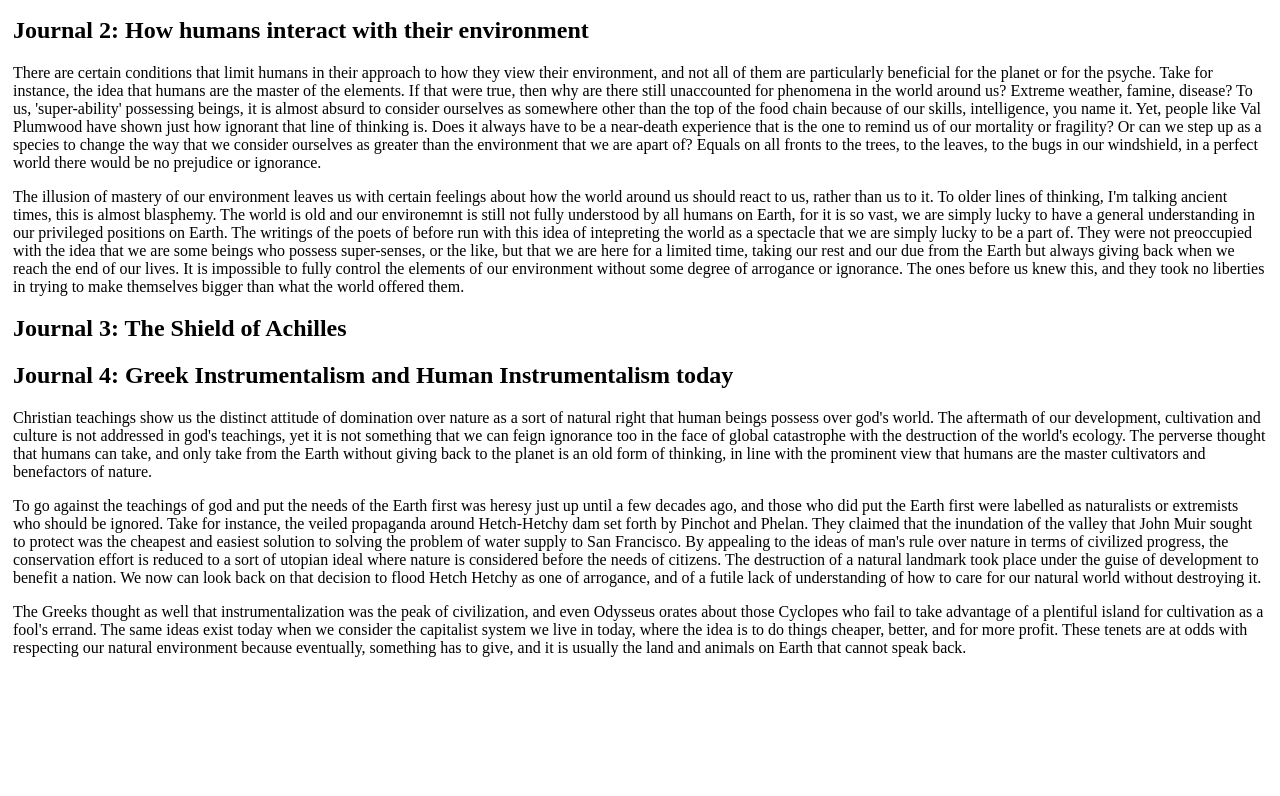
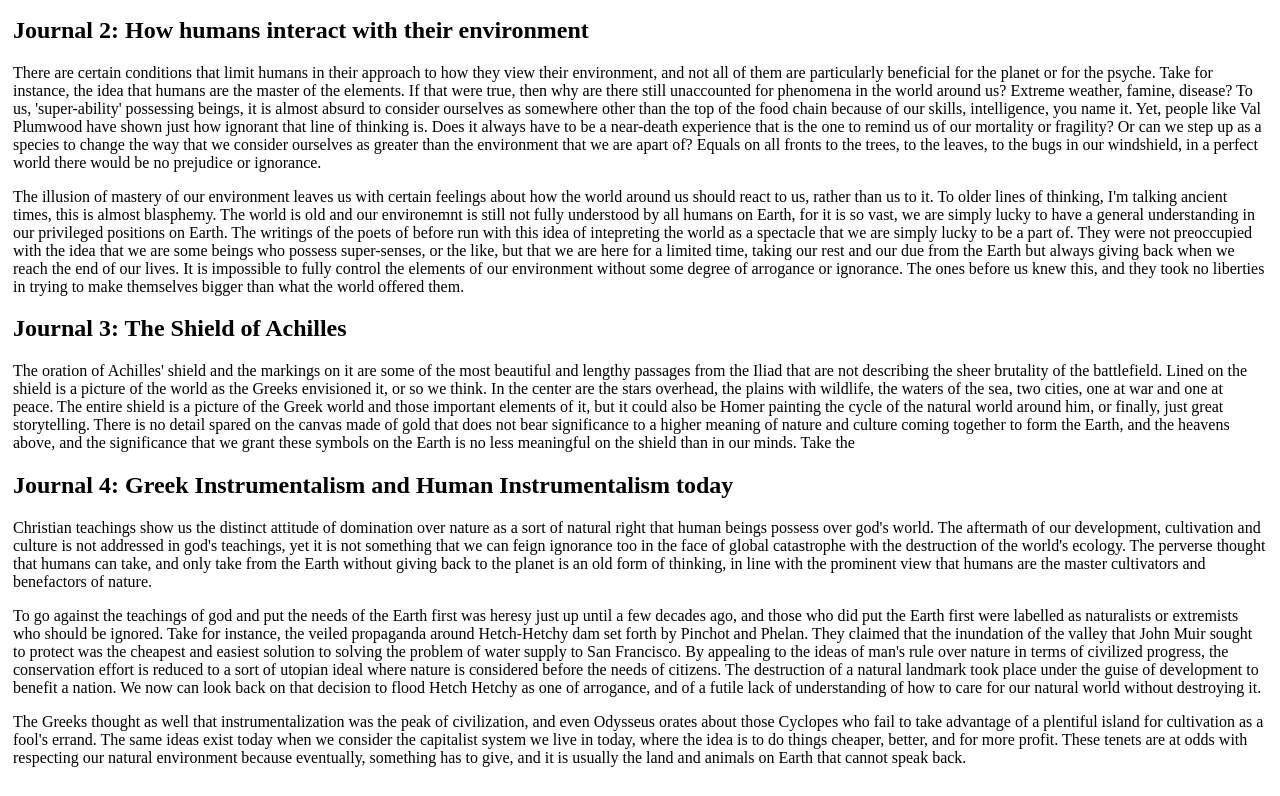
Before and after one commit to Centroids/centroids.github.io, a plain HTML site: page index.html in a window 1280 px wide. Shown: the part 792-1588 px from the top of the page. Before the commit the page ends 1478 px from the top, so only its background shows below. Drawn offline with Linux system fonts and the light colour scheme.

Commit message:
content #3 push

```diff
--- a/index.html
+++ b/index.html
@@ -81,6 +81,14 @@
     </article>
     <article class="JournalThree">
       <h2>Journal 3: The Shield of Achilles</h2>
+        <p>
+          The oration of Achilles' shield and the markings on it are some of the most beautiful and lengthy passages from the Iliad that are not describing the sheer brutality of the battlefield.
+          Lined on the shield is a picture of the world as the Greeks envisioned it, or so we think.
+          In the center are the stars overhead, the plains with wildlife, the waters of the sea, two cities, one at war and one at peace.
+          The entire shield is a picture of the Greek world and those important elements of it, but it could also be Homer painting the cycle of the natural world around him, or finally, just great storytelling.
+          There is no detail spared on the canvas made of gold that does not bear significance to a higher meaning of nature and culture coming together to form the Earth, and the heavens above, and the significance that we grant these symbols on the Earth is no less meaningful on the shield than in our minds.
+          Take the
+        </p>
     </article>
     <article class="JournalFour">
       <h2>Journal 4: Greek Instrumentalism and Human Instrumentalism today</h2>
```
